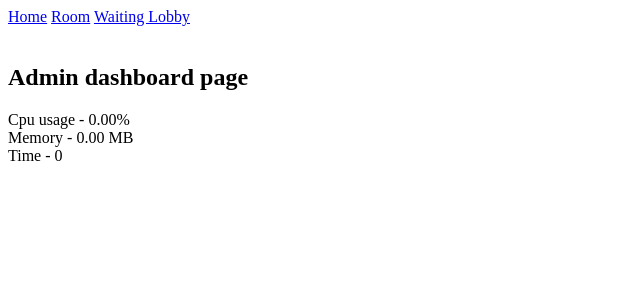
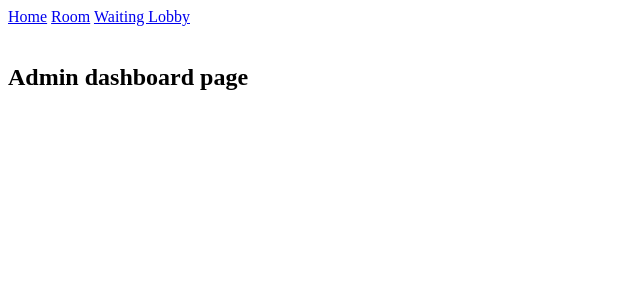
Before and after one commit to razshare/sveltekit-sse, a SvelteKit app: page /issue-65 in a window 1280 px wide. Shown: the top 300 px of the page, without its empty margins (0-640 px from the left). Built offline with nearby package versions, Linux system fonts and the light colour scheme.

Commit message:
chore(app): updating issue-65 showcase.

```diff
--- /dev/null
+++ b/src/lib/stores/stats.js
@@ -0,0 +1,6 @@
+import { source } from '$lib/source'
+
+const connection = source('/issue-65/stats')
+export const stats = connection.select('message').json(function or() {
+  return { cpu_usage: '0.00%', memory: '0.00 MB', time: 0 }
+})
--- a/src/routes/issue-65/+page.svelte
+++ b/src/routes/issue-65/+page.svelte
@@ -1,16 +1,13 @@
 <script>
-  import { source } from '$lib'
-
-  const connection = source('/events')
-  const stats = connection.select('message').json(function or() {
-    return { cpu_usage: '0.00%', memory: '0.00 MB', time: 0 }
-  })
+  import { stats } from '$lib/stores/stats'
 </script>
 
 <main>
   <h2>Admin dashboard page</h2>
 
-  <span>Cpu usage - {$stats.cpu_usage}</span><br />
-  <span>Memory - {$stats.memory}</span><br />
-  <span>Time - {$stats.time}</span><br />
+  {#if localStorage.getItem('showStats')}
+    <span>Cpu usage - {$stats.cpu_usage}</span><br />
+    <span>Memory - {$stats.memory}</span><br />
+    <span>Time - {$stats.time}</span><br />
+  {/if}
 </main>
```
Also changed, not shown: src/routes/issue-65/stats/+server.js (renamed from src/routes/issue-65/events/+server.js).
